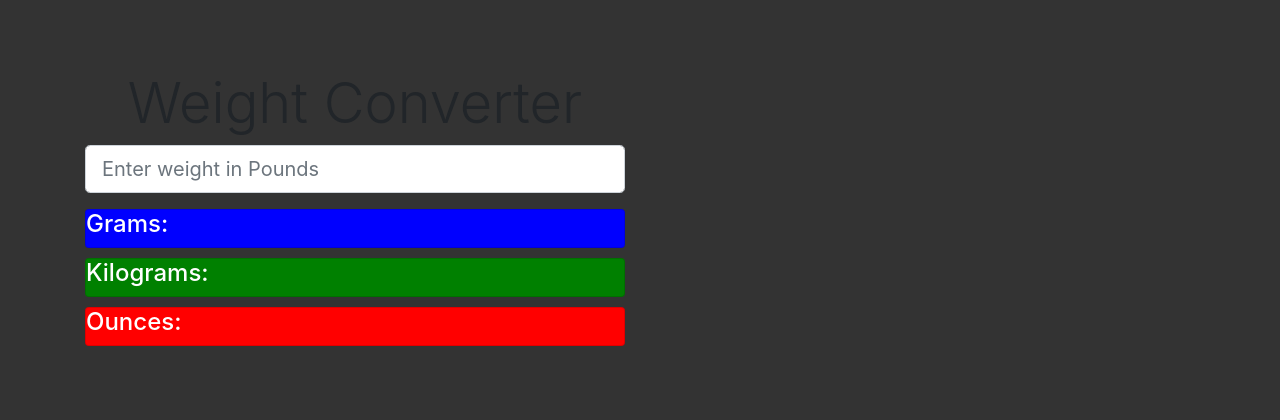
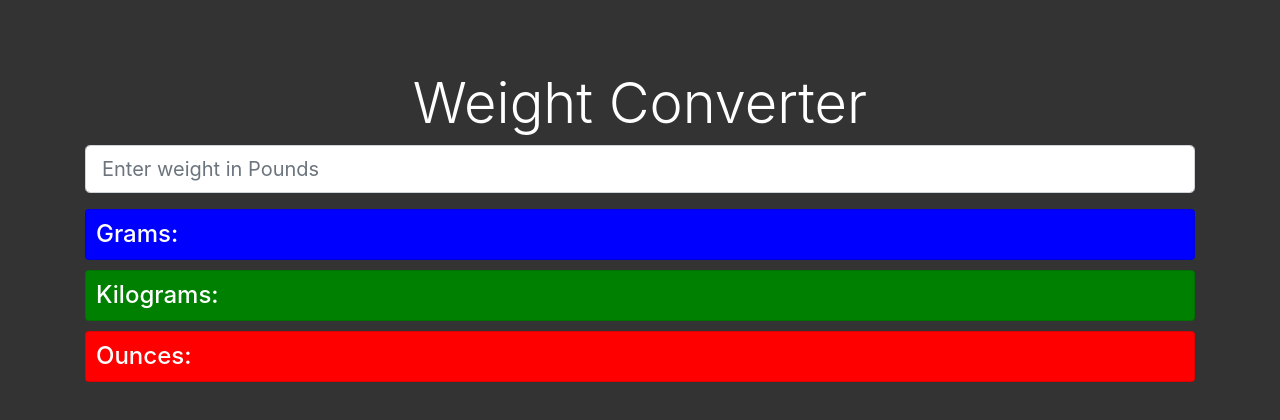
Before and after one commit to gunmentoy/js-weight-conversion, a plain HTML site: page index.html in a window 1280 px wide. Drawn offline with nearby package versions, Linux system fonts and the light colour scheme.

Commit message:
updated the main HTML file, as well as added proper styling with CSS

```diff
--- a/css/style.css
+++ b/css/style.css
@@ -1,6 +1,10 @@
 body {
   margin-top: 70px;
   background: #333;
+}
+
+.main-header {
+  color: #fff;
 }
 
 .card {
@@ -19,3 +23,7 @@
 .card-3 {
   background: red;
 }
+
+.card-text {
+  margin: 10px 10px;
+}
--- a/index.html
+++ b/index.html
@@ -14,8 +14,8 @@
   <body>
     <div class="container">
       <div class="row">
-        <div class="col-md-6">
-          <h1 class="display-4 text-center">
+        <div class="col-md-12">
+          <h1 class="main-header display-4 text-center">
             Weight Converter
           </h1>
 
@@ -29,21 +29,21 @@
           <div id="output">
             <div class="card card-1">
               <div class="card-block">
-                <h4>Grams: </h4>
+                <h4 class="card-text">Grams: </h4>
                 <div id="gramsOutput"></div>
               </div>
             </div>
 
             <div class="card card-2">
               <div class="card-block">
-                <h4>Kilograms: </h4>
+                <h4 class="card-text">Kilograms: </h4>
                 <div id="kgOutput"></div>
               </div>
             </div>
 
             <div class="card card-3">
               <div class="card-block">
-                <h4>Ounces: </h4>
+                <h4 class="card-text">Ounces: </h4>
                 <div id="ozOutput"></div>
               </div>
             </div>
```
Lines whose indentation alone changed are shown as unchanged.
